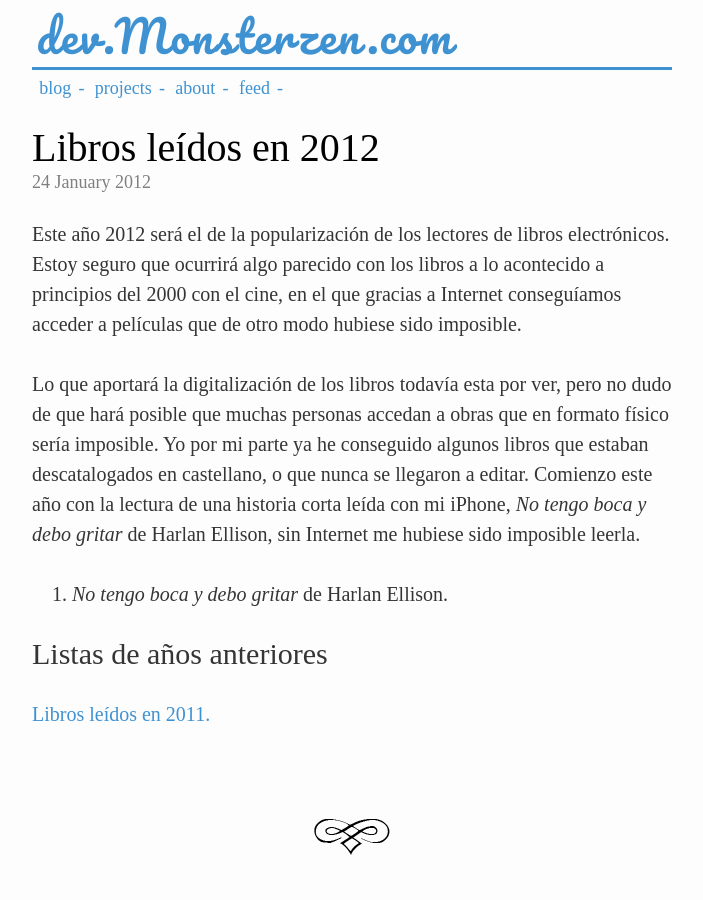
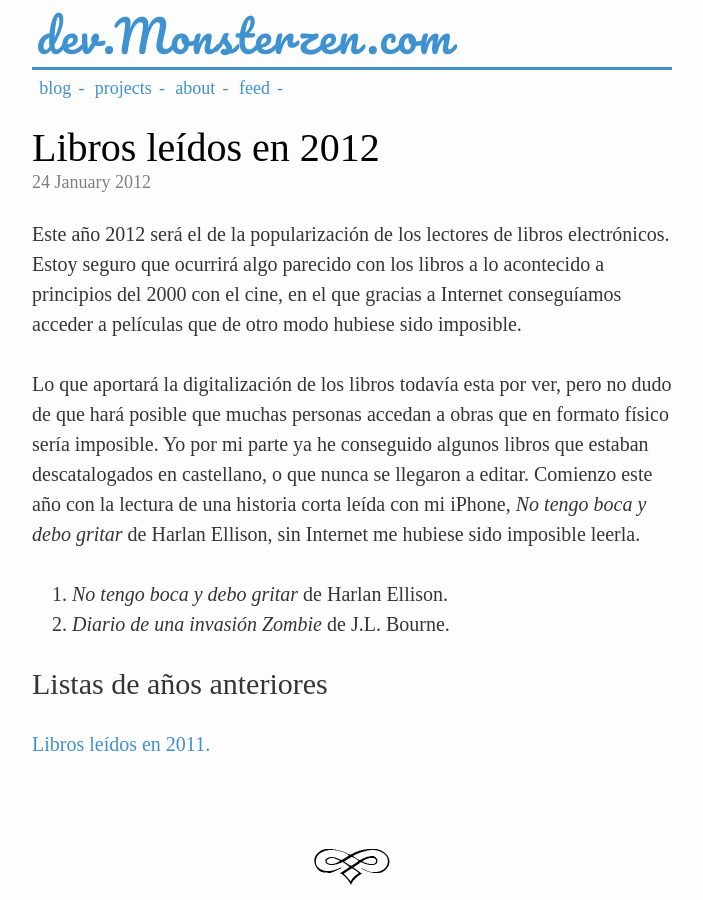
Before and after one commit to jfcalvo/jfcalvo.github.com, a Jekyll site: the page built from _posts/2012-01-24-libros-leidos-en-2012.markdown, in a window 1280 px wide. Shown: the whole page, without its empty margins (288-991 px from the left). Built offline with Jekyll 4.4.1, drawn with Linux system fonts in a browser that asks for light colours; some web fonts are replaced.

Commit message:
Añadida nueva lectura.

```diff
--- a/_posts/2012-01-24-libros-leidos-en-2012.markdown
+++ b/_posts/2012-01-24-libros-leidos-en-2012.markdown
@@ -11,6 +11,7 @@ Este año 2012 será el de la popularización de los lectores de libros electró
 Lo que aportará la digitalización de los libros todavía esta por ver, pero no dudo de que hará posible que muchas personas accedan a obras que en formato físico sería imposible. Yo por mi parte ya he conseguido algunos libros que estaban descatalogados en castellano, o que nunca se llegaron a editar. Comienzo este año con la lectura de una historia corta leída con mi iPhone, *No tengo boca y debo gritar* de Harlan Ellison, sin Internet me hubiese sido imposible leerla.
 
 1. *No tengo boca y debo gritar* de Harlan Ellison.
+2. *Diario de una invasión Zombie* de J.L. Bourne.
 
 ## Listas de años anteriores
 
```
